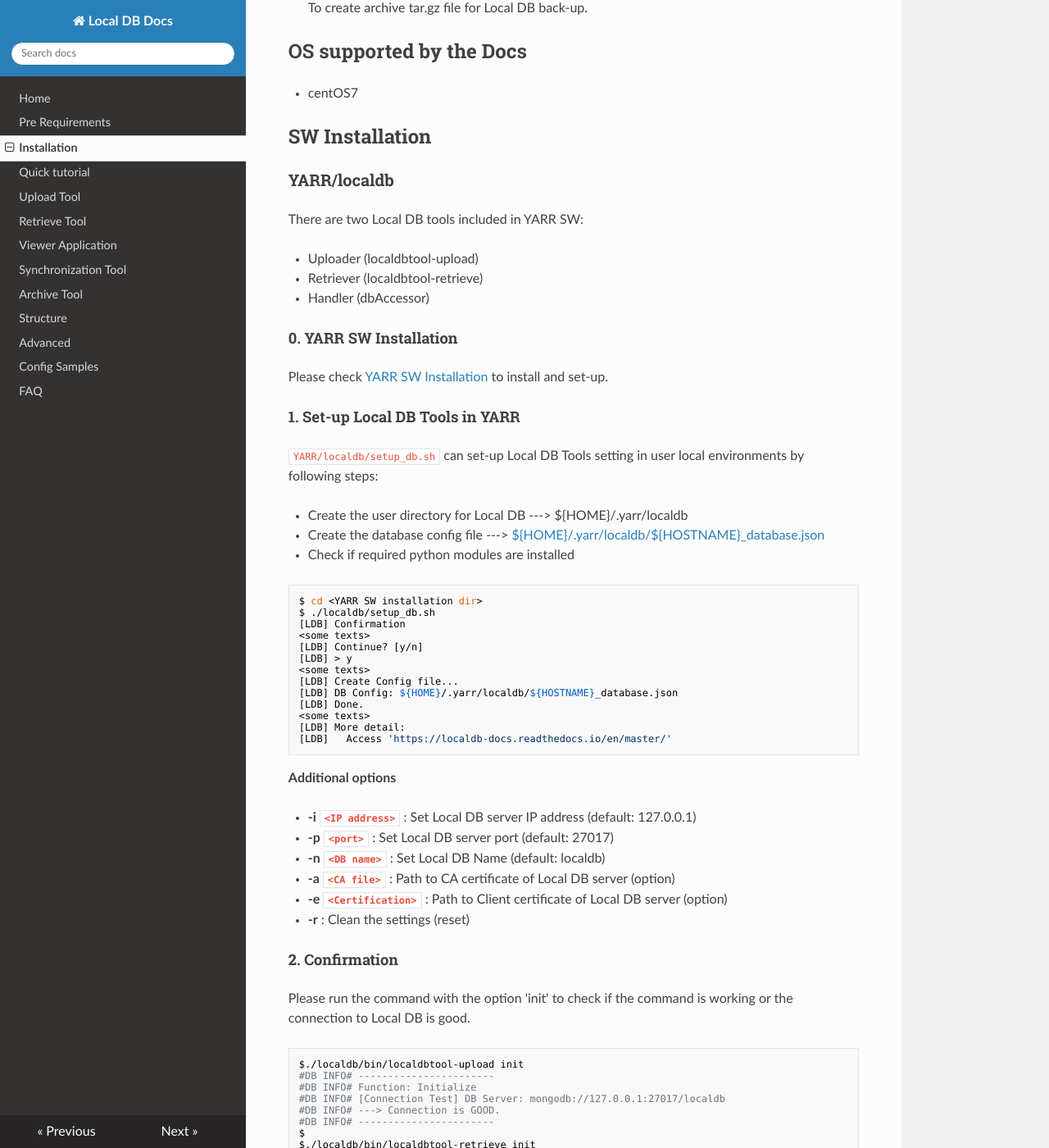
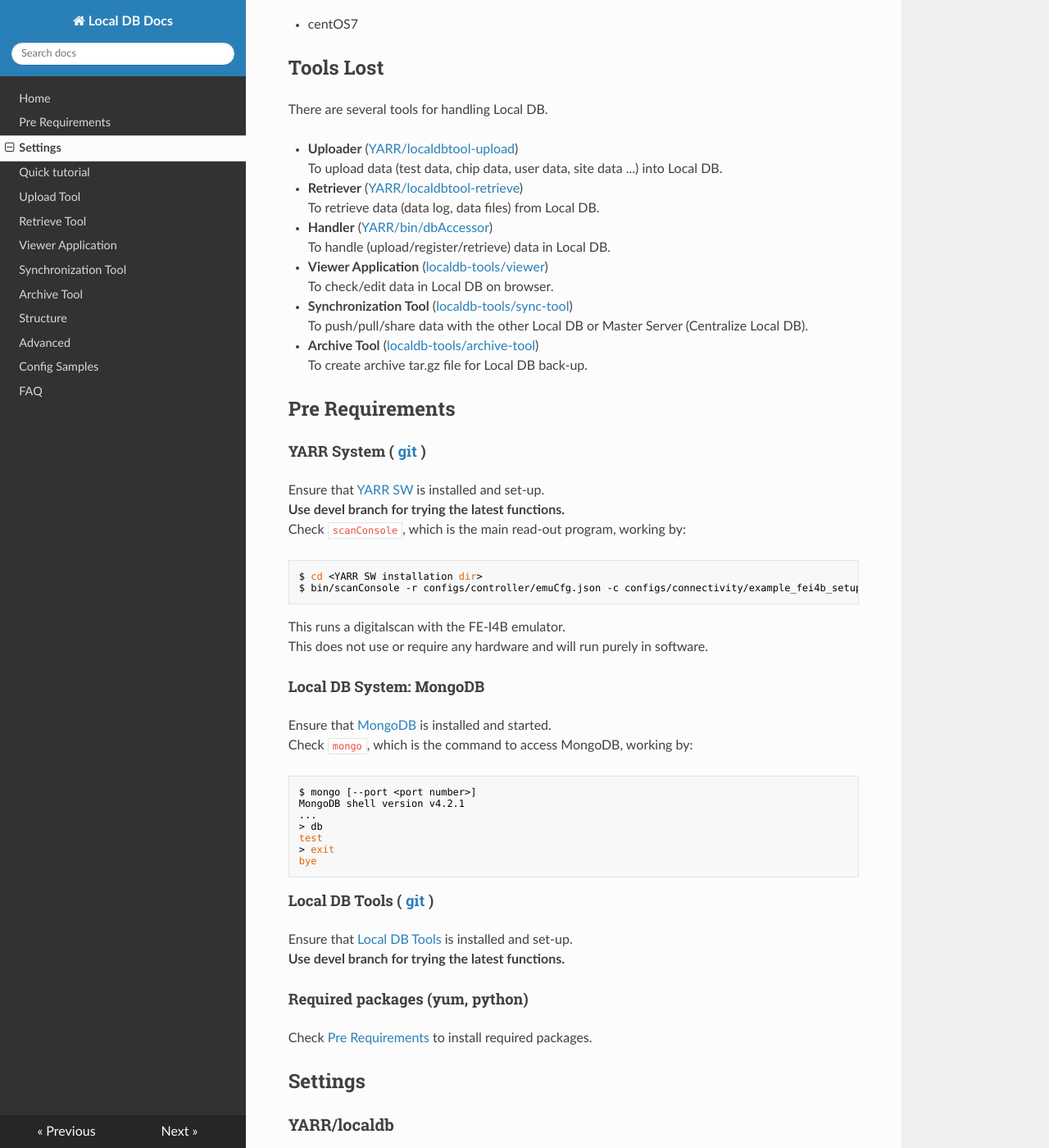
Before and after one commit to jlab-hep/localdb-docs, an MkDocs documentation site: the page built from docs/install.md, in a window 1280 px wide and 1400 px high, scrolled down 413 px. Shown: the whole window at 82% size. Built offline with MkDocs 1.6.1, drawn with Linux system fonts in a browser that asks for light colours; nearby versions of some CDN libraries; old or Windows-style settings are respelled for this version of MkDocs; some of the changed text lies outside the part shown.

Commit message:
Updating install.md

````diff
--- a/docs/install.md
+++ b/docs/install.md
@@ -1,45 +1,93 @@
-There are several tools for handling Local DB.
+This page describes how to setup Local DB Tools.<br>
 
-* Uploader ([YARR/localdbtool-upload](#yarrlocaldb))<br>
-    To upload data (test data, chip data, user data, site data ...) into Local DB.
+- [OS supported by the Docs](#os)
+- [List of Local DB Tools](#tools-list)
+- [Pre Requirements](#pre-requirements)
+- [Setup](#set-up)
+    - [YARR/localdb](#yarrlocaldb)
+    - [Local DB Tools](#local-db-tools)
 
-* Retriever ([YARR/localdbtool-retrieve](#yarrlocaldb))<br>
-    To retrieve data (data log, data files) from Local DB.
+## OS
 
-* Handler ([YARR/bin/dbAccessor](#yarrlocaldb)) <br>
-    To handle (upload/register/retrieve) data in Local DB.
-
-* Viewer Application ([localdb-tools/viewer](#local-db-tools))<br>
-    To check/edit data in Local DB on browser.
-
-* Synchronization Tool ([localdb-tools/sync-tool](#local-db-tools))<br>
-    To push/pull/share data with the other Local DB or Master Server (Centralize Local DB).
-
-* Archive Tool ([localdb-tools/archive-tool](#local-db-tools))<br>
-    To create archive tar.gz file for Local DB back-up.
-
-## OS supported by the Docs
+This page supports:
 
 * centOS7
 
+## Tools Lost
 
-## SW Installation
+There are several tools for handling Local DB.
+
+* **Uploader** ([YARR/localdbtool-upload](#yarrlocaldb))<br>
+    To upload data (test data, chip data, user data, site data ...) into Local DB.
+
+* **Retriever** ([YARR/localdbtool-retrieve](#yarrlocaldb))<br>
+    To retrieve data (data log, data files) from Local DB.
+
+* **Handler** ([YARR/bin/dbAccessor](#yarrlocaldb)) <br>
+    To handle (upload/register/retrieve) data in Local DB.
+
+* **Viewer Application** ([localdb-tools/viewer](#local-db-tools))<br>
+    To check/edit data in Local DB on browser.
+
+* **Synchronization Tool** ([localdb-tools/sync-tool](#local-db-tools))<br>
+    To push/pull/share data with the other Local DB or Master Server (Centralize Local DB).
+
+* **Archive Tool** ([localdb-tools/archive-tool](#local-db-tools))<br>
+    To create archive tar.gz file for Local DB back-up.
+
+## Pre Requirements
+
+#### YARR System ( [git](https://gitlab.cern.ch/YARR/YARR) )
+
+Ensure that [YARR SW](https://yarr.readthedocs.io/en/latest/install/) is installed and set-up. <br>
+**Use devel branch for trying the latest functions.**<br>
+Check `scanConsole`, which is the main read-out program, working by:
+
+```bash
+$ cd <YARR SW installation dir>
+$ bin/scanConsole -r configs/controller/emuCfg.json -c configs/connectivity/example_fei4b_setup.json -s configs/scans/fei4/std_digitalscan.json -p
+```
+
+This runs a digitalscan with the FE-I4B emulator.<br>
+This does not use or require any hardware and will run purely in software.
+
+#### Local DB System: MongoDB
+
+Ensure that [MongoDB](https://localdb-docs.readthedocs.io/en/devel/requirements/#mongo-db) is installed and started. <br>
+Check `mongo`, which is the command to access MongoDB, working by:
+
+```bash
+$ mongo [--port <port number>]
+MongoDB shell version v4.2.1
+...
+> db
+test
+> exit
+bye
+```
+
+#### Local DB Tools ( [git](https://gitlab.cern.ch/YARR/localdb-tools) )
+
+Ensure that [Local DB Tools](https://localdb-docs.readthedocs.io/en/devel/requirements/) is installed and set-up. <br>
+**Use devel branch for trying the latest functions.**
+
+#### Required packages (yum, python)
+
+Check [Pre Requirements](https://localdb-docs.readthedocs.io/en/devel/requirements/) to install required packages.
+
+## Settings
 
 ### YARR/localdb
 
-There are two Local DB tools included in YARR SW:
+There are three Local DB tools included in YARR SW:
 
 * Uploader (localdbtool-upload)
 * Retriever (localdbtool-retrieve)
 * Handler (dbAccessor)
 
-#### 0. YARR SW Installation
-
-Please check [YARR SW Installation](https://yarr.readthedocs.io/en/latest/install/) to install and set-up. <br>
-
 #### 1. Set-up Local DB Tools in YARR
 
-`YARR/localdb/setup_db.sh` can set-up Local DB Tools setting in user local environments by following steps:
+`YARR/localdb/setup_db.sh` can set-up Local DB Tools in user local environments by following steps:
 
 * Create the user directory for Local DB ---> ${HOME}/.yarr/localdb
 * Create the database config file ---> [${HOME}/.yarr/localdb/${HOSTNAME}_database.json](config.md)
@@ -49,14 +97,26 @@ Please check [YARR SW Installation](https://yarr.readthedocs.io/en/latest/instal
 $ cd <YARR SW installation dir>
 $ ./localdb/setup_db.sh
 [LDB] Confirmation
-<some texts>
+[LDB] -----------------------
+[LDB] --  Mongo DB Server  --
+[LDB] -----------------------
+[LDB] IP address      : 127.0.0.1
+[LDB] port            : 27017
+[LDB] database name   : localdb
+[LDB]
+[LDB] Are you sure that is correct? [y/n]
+[LDB] > y
+[LDB]
+[LDB] This script performs ...
+[LDB]
+[LDB]  - Check pip packages: '<YARR SW installation dir>/localdb/setting/requirements-pip.txt'
+[LDB]  - Create Local DB files: '${HOME}/.yarr/localdb/obsidian_database.json'
+[LDB]
 [LDB] Continue? [y/n]
 [LDB] > y
-<some texts>
-[LDB] Create Config file...
-[LDB] DB Config: ${HOME}/.yarr/localdb/${HOSTNAME}_database.json
-[LDB] Done.
-<some texts>
+
+< Setting up with some texts >
+
 [LDB] More detail:
 [LDB]   Access 'https://localdb-docs.readthedocs.io/en/master/'
 ```
@@ -107,13 +167,9 @@ There are more three Local DB tools:
 * Synchronization Tool
 * Archive Tool
 
-#### 0. SW Installation
+#### 1. Set-up Local DB Tools
 
-```bash
-$ git clone https://gitlab.cern.ch/YARR/localdb-tools.git
-```
-
-#### 1.1 Set-up Viewer Application
+##### Viewer Application
 
 `localdb-tools/viewer/setup_viewer.sh` can set-up Viewer Application setting in user local environments by following steps:
 
@@ -168,3 +224,17 @@ $ ./setup_archive_tool.sh
 <some texts>
 [LDB] More information: https://localdb-docs.readthedocs.io/en/master/
 ```
+
+#### 2. Confirmation
+
+##### Viewer Application
+
+in edit.
+
+##### Synchronization Tool
+
+in edit.
+
+##### Archive Tool
+
+in edit.
--- a/mkdocs.yml
+++ b/mkdocs.yml
@@ -2,7 +2,7 @@ site_name: Local DB Docs
 pages:
     - Home: index.md
     - Pre Requirements: requirements.md
-    - Installation: install.md
+    - Settings: install.md
     - Quick tutorial: tutorial.md
     - Upload Tool: upload.md
     - Retrieve Tool: retrieve.md
````
Also changed, not shown: other parts of docs/install.md (+2 -2 lines), docs/requirements.md (+20 -19 lines).
